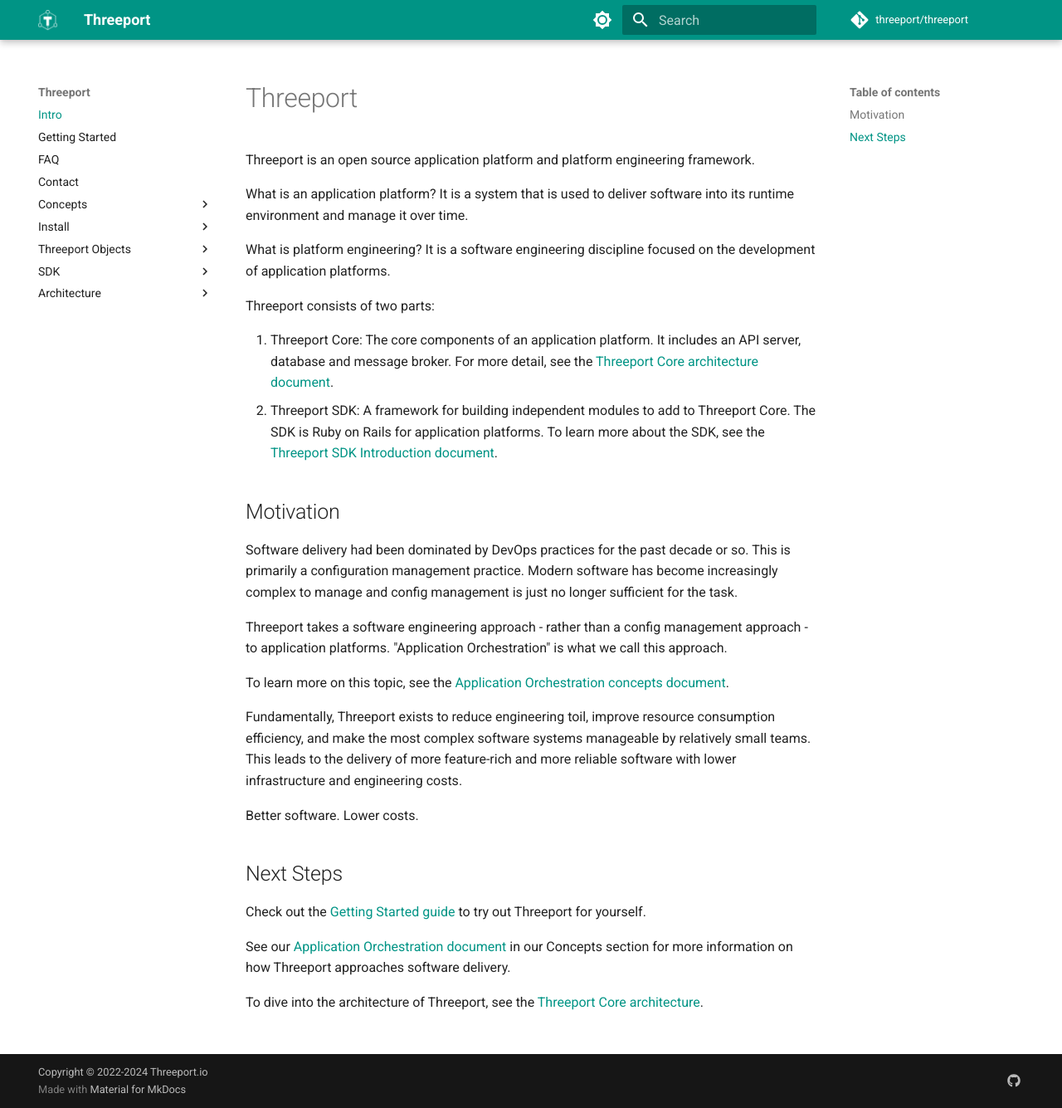
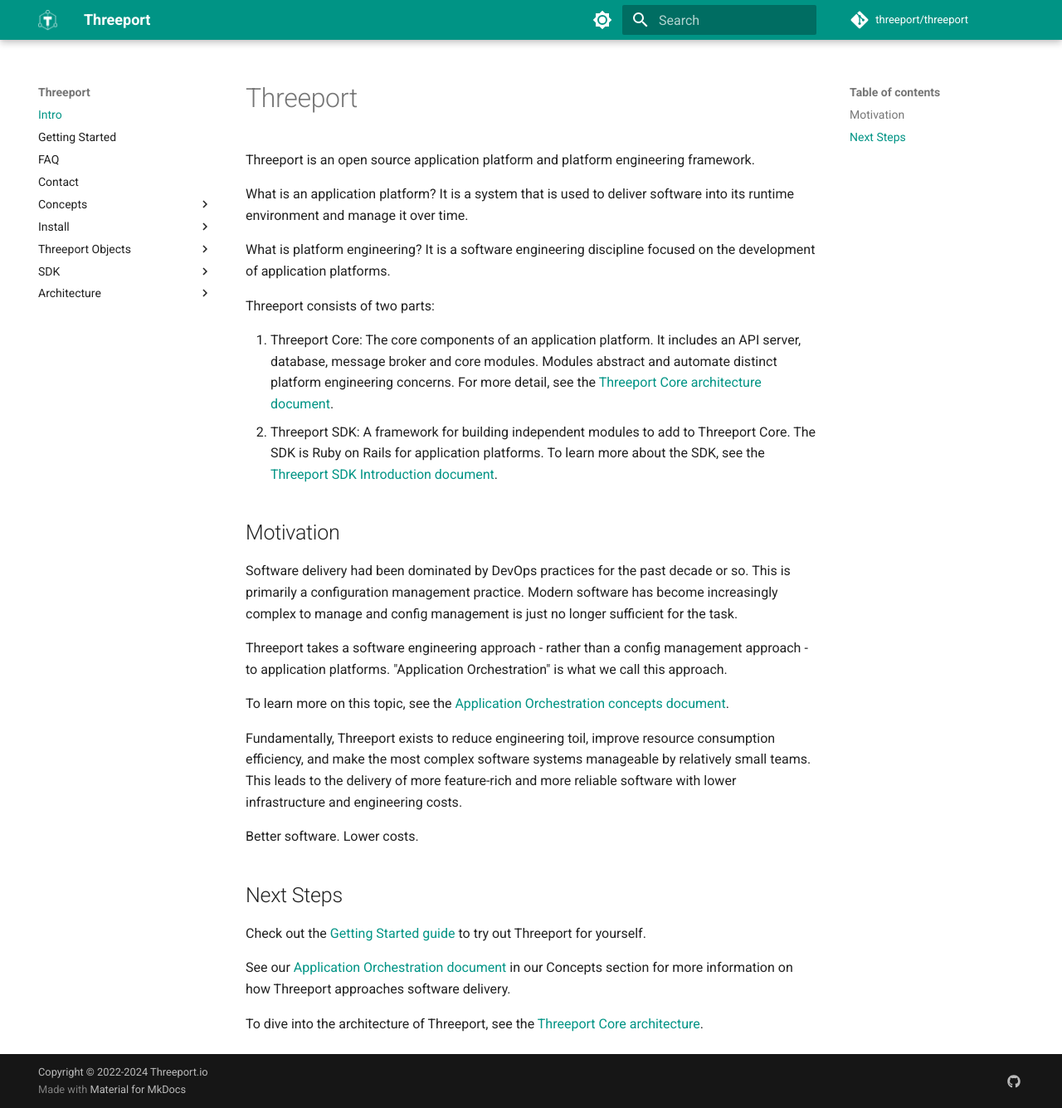
Before and after one commit to threeport/threeport, an MkDocs documentation site: the page built from docs/docs/index.md, in a window 1280 px wide and 1335 px high. Shown: the whole window at 83% size. Built offline with MkDocs 1.6.1 and Material for MkDocs 9.7.7, drawn with Linux system fonts in a browser that asks for light colours; comment, search, counter and statistics services are not loaded.

Commit message:
docs: improve Threeport core description in README
Signed-off-by: Rich Lander <lander2k2@protonmail.com>

```diff
--- a/docs/docs/index.md
+++ b/docs/docs/index.md
@@ -8,7 +8,7 @@
 
 Threeport consists of two parts:
 
-1. Threeport Core: The core components of an application platform.  It includes an API server, database and message broker.  For more detail, see the [Threeport Core architecture document](./architecture/threeport-core.md).
+1. Threeport Core: The core components of an application platform.  It includes an API server, database, message broker and core modules.  Modules abstract and automate distinct platform engineering concerns.  For more detail, see the [Threeport Core architecture document](./architecture/threeport-core.md).
 2. Threeport SDK: A framework for building independent modules to add to Threeport Core.  The SDK is Ruby on Rails for application platforms.  To learn more about the SDK, see the [Threeport SDK Introduction document](./sdk/sdk-intro.md).
 
 ## Motivation
```
Also changed, not shown: README.md.
